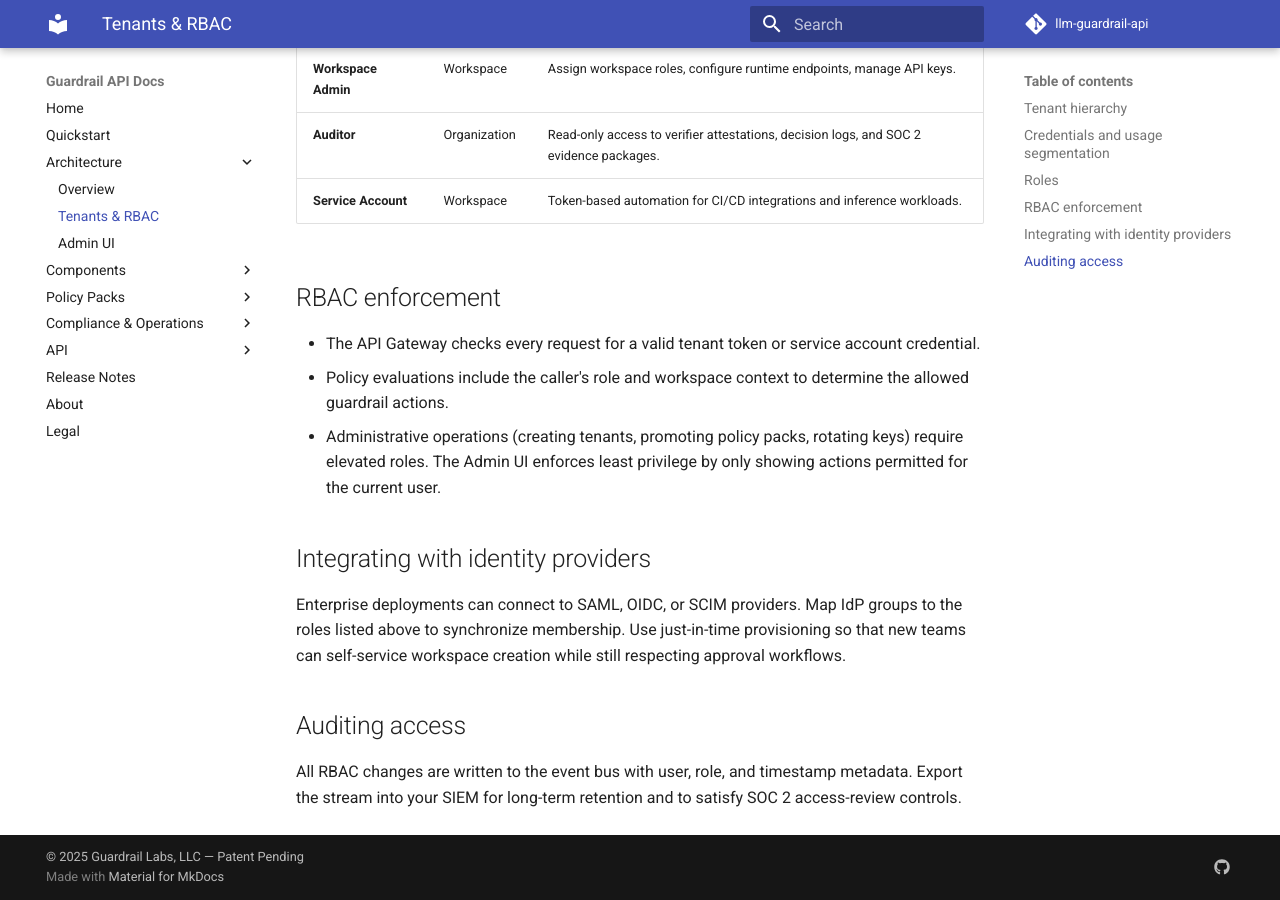
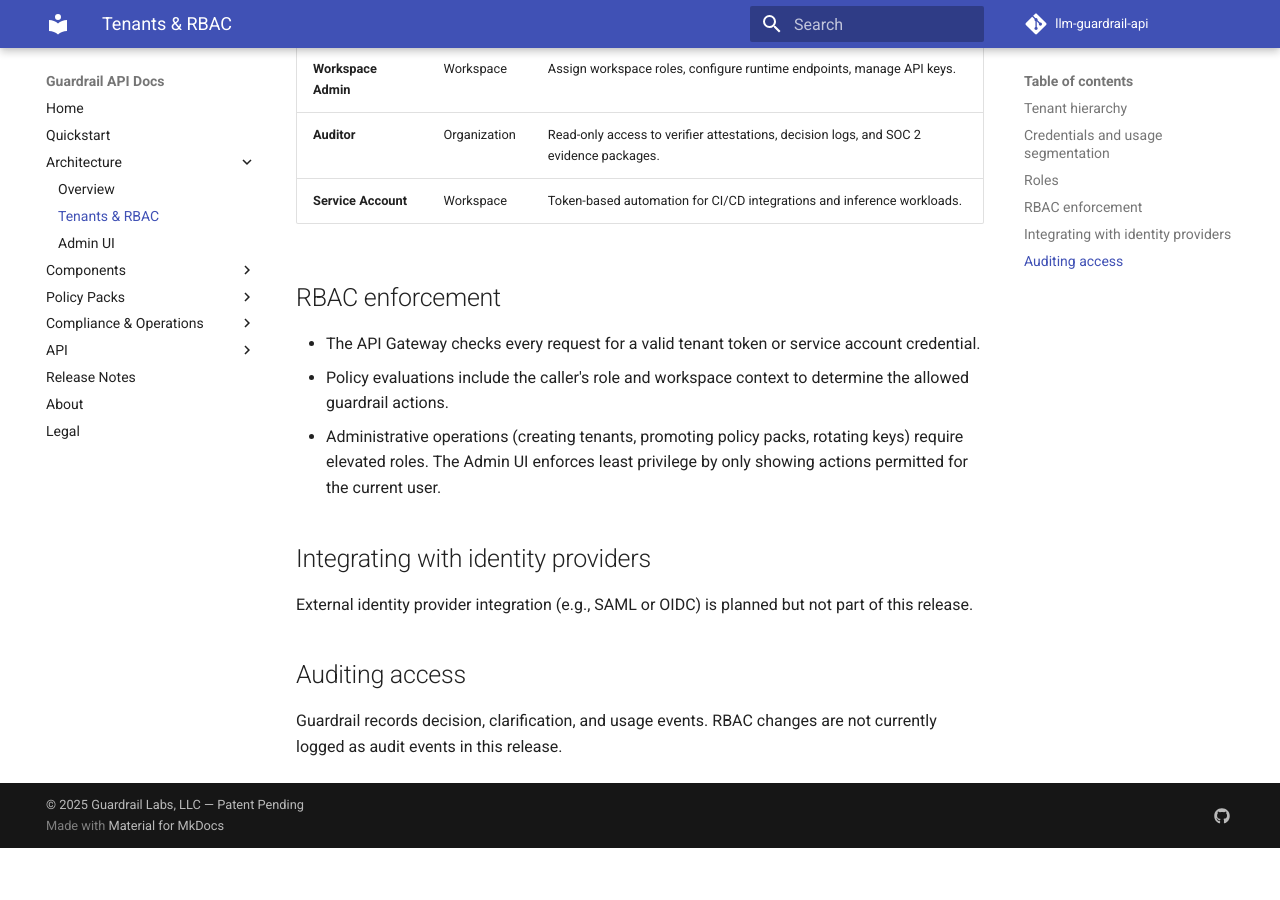
Before and after one commit to guardrail-labs/llm-guardrail-api, an MkDocs documentation site: the page built from docs/tenants-and-rbac.md, in a window 1280 px wide and 900 px high, scrolled down 865 px. Built offline with MkDocs 1.6.1 and Material for MkDocs 9.7.7, drawn with Linux system fonts in a browser that asks for light colours; comment, search, counter and statistics services are not loaded; after the commit the page ends 1713 px from its top, so only the background shows below that.

Commit message:
Update tenants-and-rbac.md

```diff
--- a/docs/tenants-and-rbac.md
+++ b/docs/tenants-and-rbac.md
@@ -41,11 +41,9 @@
 
 ## Integrating with identity providers
 
-Enterprise deployments can connect to SAML, OIDC, or SCIM providers. Map IdP groups to the roles
-listed above to synchronize membership. Use just-in-time provisioning so that new teams can
-self-service workspace creation while still respecting approval workflows.
+External identity provider integration (e.g., SAML or OIDC) is planned but not part of this release.
 
 ## Auditing access
 
-All RBAC changes are written to the event bus with user, role, and timestamp metadata. Export the
-stream into your SIEM for long-term retention and to satisfy SOC 2 access-review controls.
+Guardrail records decision, clarification, and usage events.
+RBAC changes are not currently logged as audit events in this release.
```
